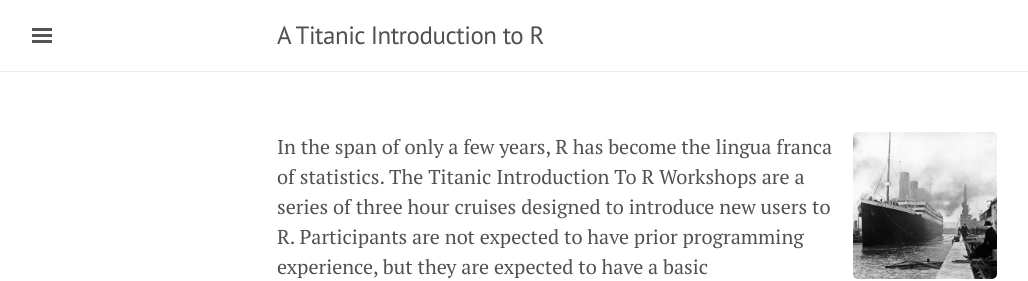
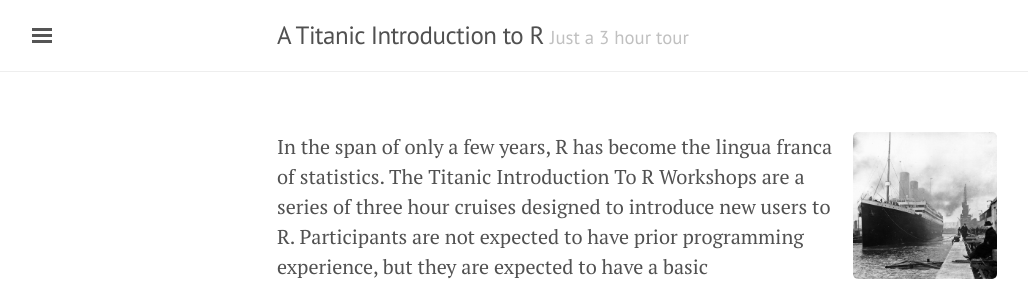
Before and after one commit to ajstamm/titanic, a Jekyll site: the page built from index.html, in a window 1280 px wide. Shown: the top 281 px of the page, without its empty margins (3-1031 px from the left). Built offline with Jekyll 4.4.1, drawn with Linux system fonts in a browser that asks for light colours; the list of posts is cut into pages by our own code.

Commit message:
Another tweak from the 'Net

```diff
--- a/_config.yml
+++ b/_config.yml
@@ -9,10 +9,10 @@ permalink:           pretty
 
 # Setup
 title:               A Titanic Introduction to R
-tagline:             ''
+tagline:             'Just a 3 hour tour'
 description:         ''
-url:                 'http://choens.github.io/titanic'
-baseurl:             'http://choens.github.io/titanic'
+url:                 'http://choens.github.io'
+baseurl:             '/titanic'
 
 # About/contact
 author:
```
